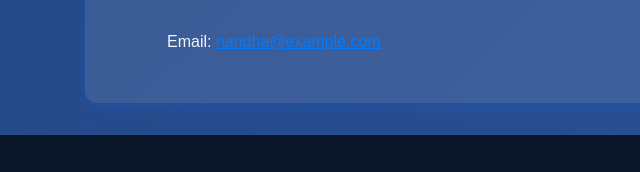
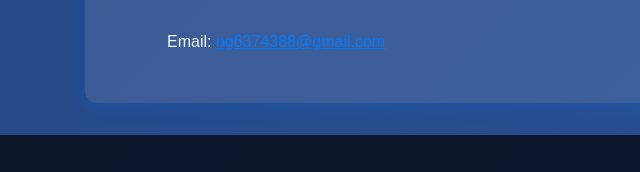
Before and after one commit to DNandha26/Nm_project, a plain HTML site: page Index.html in a window 1280 px wide. Shown: the part 2053-2225 px from the top of the page, 73-713 px from the left. Drawn offline with Linux system fonts and the light colour scheme.

Commit message:
Update Index.html

```diff
--- a/Index.html
+++ b/Index.html
@@ -279,7 +279,7 @@
     <section id="contact">
         <div class="section-content">
             <h2>Contact Me</h2>
-            <p>Email: <a href="mailto: ng6374388@gmail.com@example.com" style="color: #007bff;">nandha@example.com</a></p>
+            <p>Email: <a href="mailto:ng6374388@gmail.com@" style="color: #007bff;">ng6374388@gmail.com</a></p>
         </div>
     </section>
 
```
